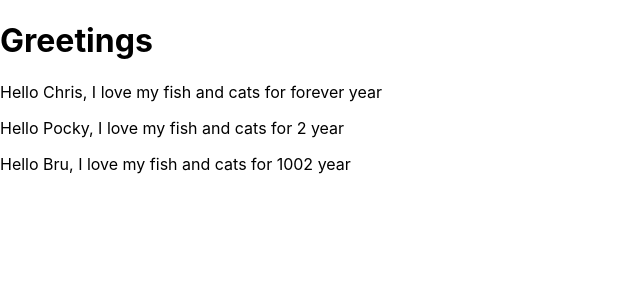
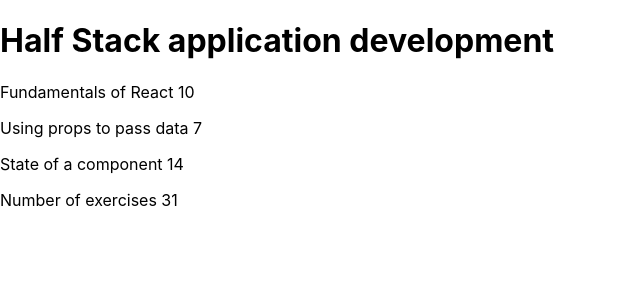
Before and after one commit to ce13ste/HelsinkiMOOC, a React (Create React App) app: page / in a window 1280 px wide. Shown: the top 300 px of the page, without its empty margins (0-640 px from the left). Built offline with nearby package versions, Linux system fonts and the light colour scheme.

Commit message:
Refactor: exercises1

```diff
--- a/src/App.js
+++ b/src/App.js
@@ -1,23 +1,33 @@
-import React from 'react'
-
-const Hello = (props) => {
-  return (
-    <div><p>Hello {props.name}, I love my fish and cats for {props.year} year</p>
-    </div>
-  )
-}
+import React from 'react';
+import Header from "./Header";
+import Content from "./Content";
+import Total from "./Total";
 
 const App = () => {
-  const name = "Sophie"
-  const year = 2
+  const course = 'Half Stack application development'
+  const part1 = 'Fundamentals of React'
+  const exercises1 = 10
+  const part2 = 'Using props to pass data'
+  const exercises2 = 7
+  const part3 = 'State of a component'
+  const exercises3 = 14
+
   return (
-    <div>
-      <h1>Greetings</h1>
-      <Hello name="Chris" year="forever" />
-      <Hello name="Pocky" year={year}/>
-      <Hello name="Bru" year={year +1000} />
-    </div>
-  )
-}
+    <>
+      <Header course={course} />
+      <Content
+          part1={part1} exercises1={exercises1}
+          part2={part2} exercises2={exercises2}
+          part3={part3} exercises3={exercises3}
+      />
+      <Total
+          exercises1={exercises1}
+          exercises2={exercises2}
+          exercises3={exercises3}
+        />
+    </>
+  );
+};
 
-export default App;
+
+export default App
--- /dev/null
+++ b/src/Content.js
@@ -0,0 +1,19 @@
+import React from "react";
+
+const Content = (props) => {
+	return (
+		<main>
+			<p>
+				{props.part1} {props.exercises1}
+			</p>
+			<p>
+				{props.part2} {props.exercises2}
+			</p>
+			<p>
+				{props.part3} {props.exercises3}
+			</p>
+		</main>
+	);
+};
+
+export default Content;
--- /dev/null
+++ b/src/Header.js
@@ -0,0 +1,11 @@
+import React from "react";
+
+const Header = (props) => {
+	return (
+		<header>
+			<h1>{props.course}</h1>
+		</header>
+	);
+};
+
+export default Header;
--- /dev/null
+++ b/src/Total.js
@@ -0,0 +1,14 @@
+import React from "react";
+
+const Total = (props) => {
+	return (
+		<footer>
+			<p>
+				Number of exercises{" "}
+				{props.exercises1 + props.exercises2 + props.exercises3}
+			</p>
+		</footer>
+	);
+};
+
+export default Total;
```
